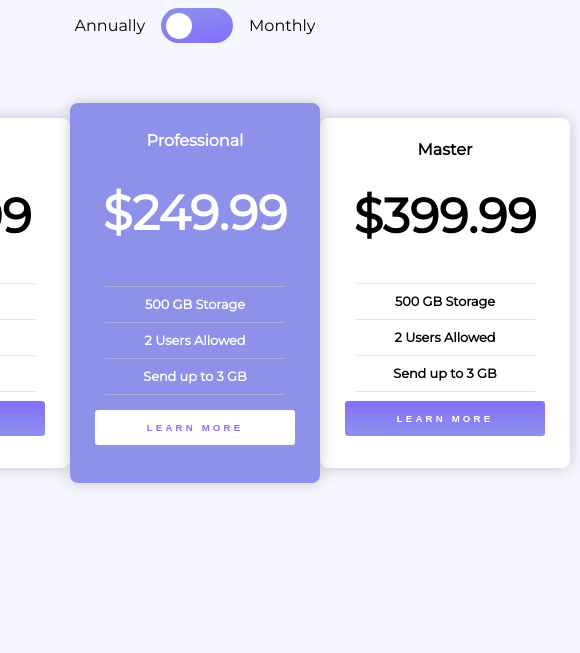
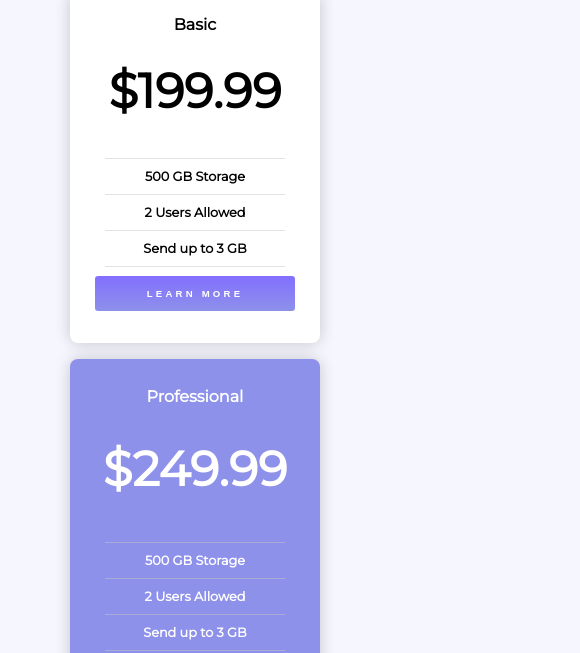
Before and after one commit to NataliaFrancisca/LandingPage-Assinatura-Servico, a plain HTML site: page index.html in a window 390 px wide. Shown: the part 191-844 px from the top of the page, 580 px wide, since content can reach past the window. Drawn offline with Linux system fonts and the light colour scheme.

Commit message:
style: deixando responsível; doc: concluindo tarefas

```diff
--- a/style.css
+++ b/style.css
@@ -103,7 +103,6 @@ h1{
 	grid-template-columns: repeat(3, 1fr);
 	max-width: 800px;
 	padding: 10px;
-	/*grid-gap: 2px;*/
 	align-items: center;
 	margin-top: 30px;
 	margin-bottom: 50px;
@@ -184,7 +183,6 @@ h1{
 	letter-spacing: 0.2rem;
 	cursor: pointer;
 	background: linear-gradient(var(--purple-light), var(--purple-dark))
-	/*background: linear-gradient(80deg, var(--purple-light), var(--purple-dark));*/
 }
 
 .card:nth-child(2){
@@ -196,7 +194,7 @@ h1{
 	color: var(--purple-light);
 }
 
-button:hover{
+.button-learn-more:hover{
 	background: none;
 	border: solid var(--purple-dark) 0.1rem;
 	color: var(--purple-dark);
@@ -207,3 +205,18 @@ button:hover{
 	border: solid white 0.1rem;
 	color: white;
 }
+
+@media(max-width: 550px){
+
+	body{
+		height: auto;
+	}
+
+	.cards{
+		grid-template-columns: repeat(1, 1fr);
+		max-width: 400px;
+		gap: 1rem;
+		margin-bottom: 10px;
+	}
+
+}
```
Also changed, not shown: 1 other file.
